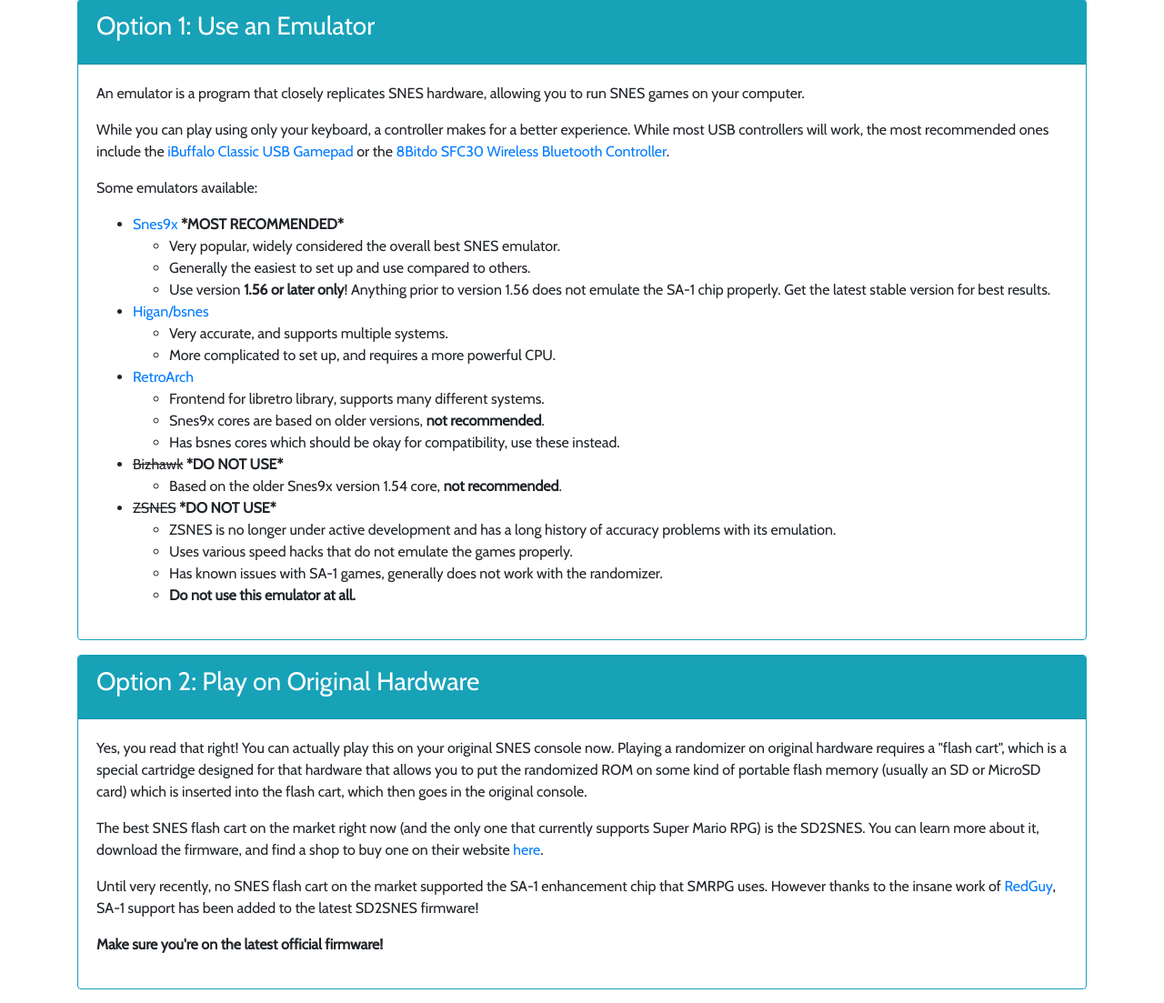
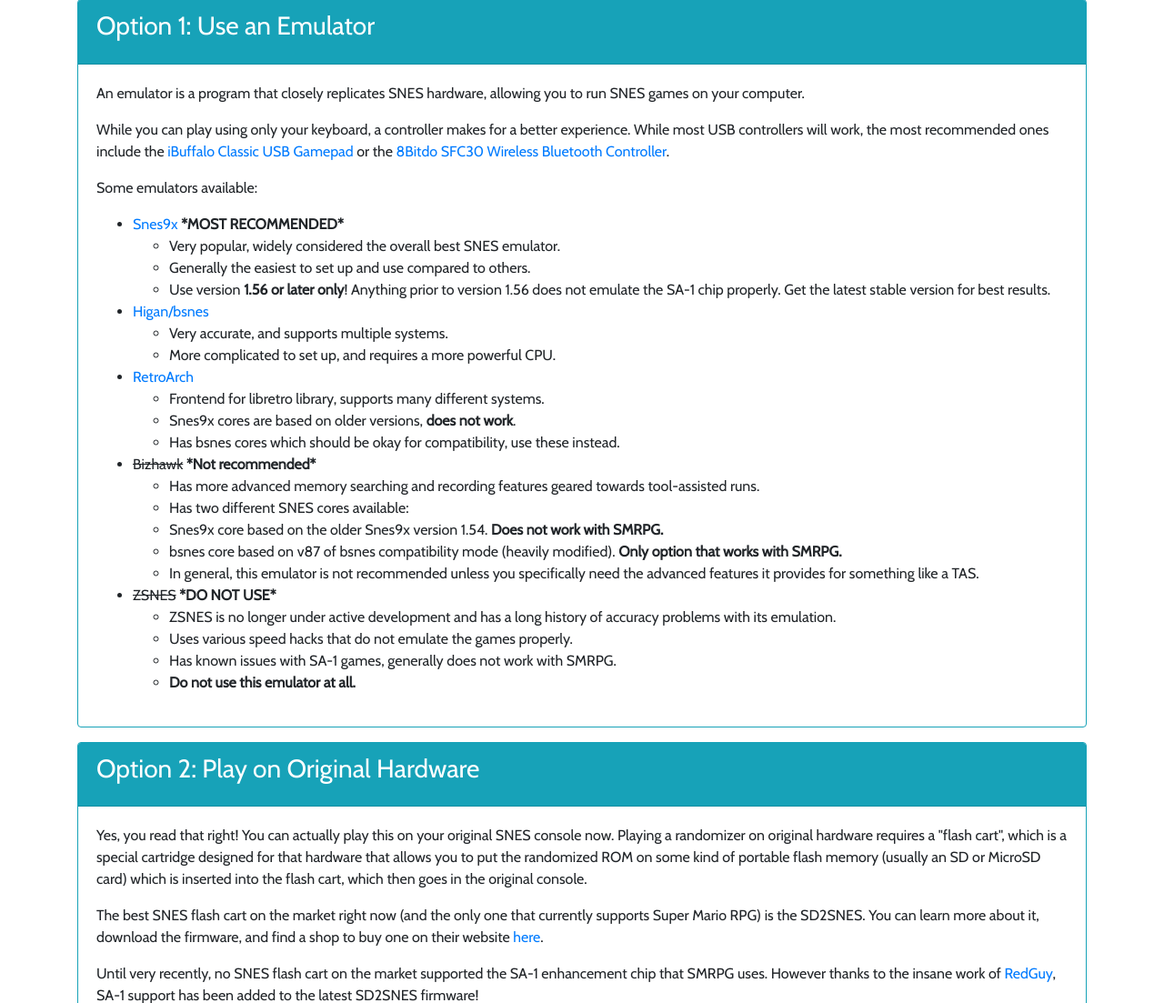
Before and after one commit to DorkmasterFlek/smrpg_web_randomizer, a Django app: template randomizer/templates/randomizer/how_to_play.html in a window 1280 px wide. Shown: the part 365-1468 px from the top of the page at 91% size. Run offline with Django 3.2, Linux system fonts and the light colour scheme; the template is opened without the code that fills it, so the values that code supplies are empty; some libraries are stand-ins or nearby versions; some web fonts are replaced.

Commit message:
Extra details about emulators

```diff
--- a/randomizer/templates/randomizer/how_to_play.html
+++ b/randomizer/templates/randomizer/how_to_play.html
@@ -49,14 +49,21 @@
                     <a href="https://www.retroarch.com" target="_blank">RetroArch</a>
                     <ul>
                         <li>Frontend for libretro library, supports many different systems.</li>
-                        <li>Snes9x cores are based on older versions, <strong>not recommended</strong>.</li>
+                        <li>Snes9x cores are based on older versions, <strong>does not work</strong>.</li>
                         <li>Has bsnes cores which should be okay for compatibility, use these instead.</li>
                     </ul>
                 </li>
                 <li>
-                    <s>Bizhawk</s> <strong>*DO NOT USE*</strong>
+                    <s>Bizhawk</s> <strong>*Not recommended*</strong>
                     <ul>
-                        <li>Based on the older Snes9x version 1.54 core, <strong>not recommended</strong>.</li>
+                        <li>Has more advanced memory searching and recording features geared towards tool-assisted runs.</li>
+                        <li>Has two different SNES cores available:</li>
+                        <li>Snes9x core based on the older Snes9x version 1.54.
+                            <strong>Does not work with SMRPG.</strong></li>
+                        <li>bsnes core based on v87 of bsnes compatibility mode (heavily modified).
+                            <strong>Only option that works with SMRPG.</strong></li>
+                        <li>In general, this emulator is not recommended unless you specifically need the advanced
+                            features it provides for something like a TAS.</li>
                     </ul>
                 </li>
                 <li>
@@ -66,7 +73,7 @@
                             its emulation.
                         </li>
                         <li>Uses various speed hacks that do not emulate the games properly.</li>
-                        <li>Has known issues with SA-1 games, generally does not work with the randomizer.</li>
+                        <li>Has known issues with SA-1 games, generally does not work with SMRPG.</li>
                         <li><strong>Do not use this emulator at all.</strong></li>
                     </ul>
                 </li>
```
